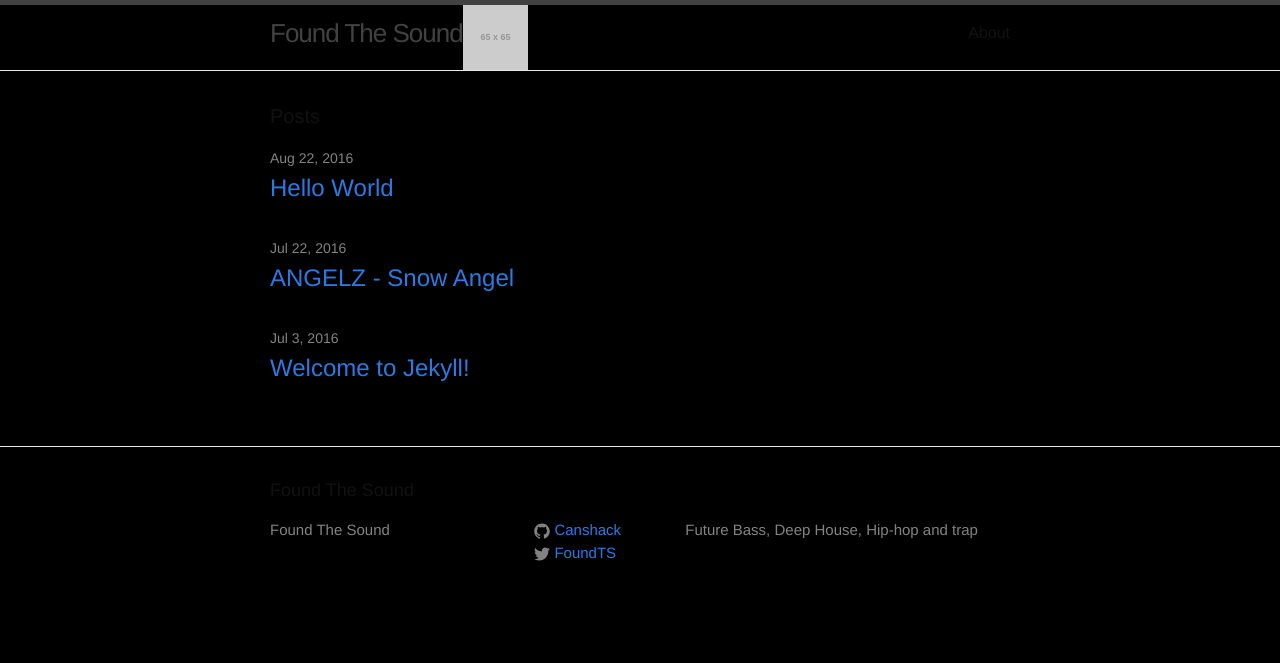
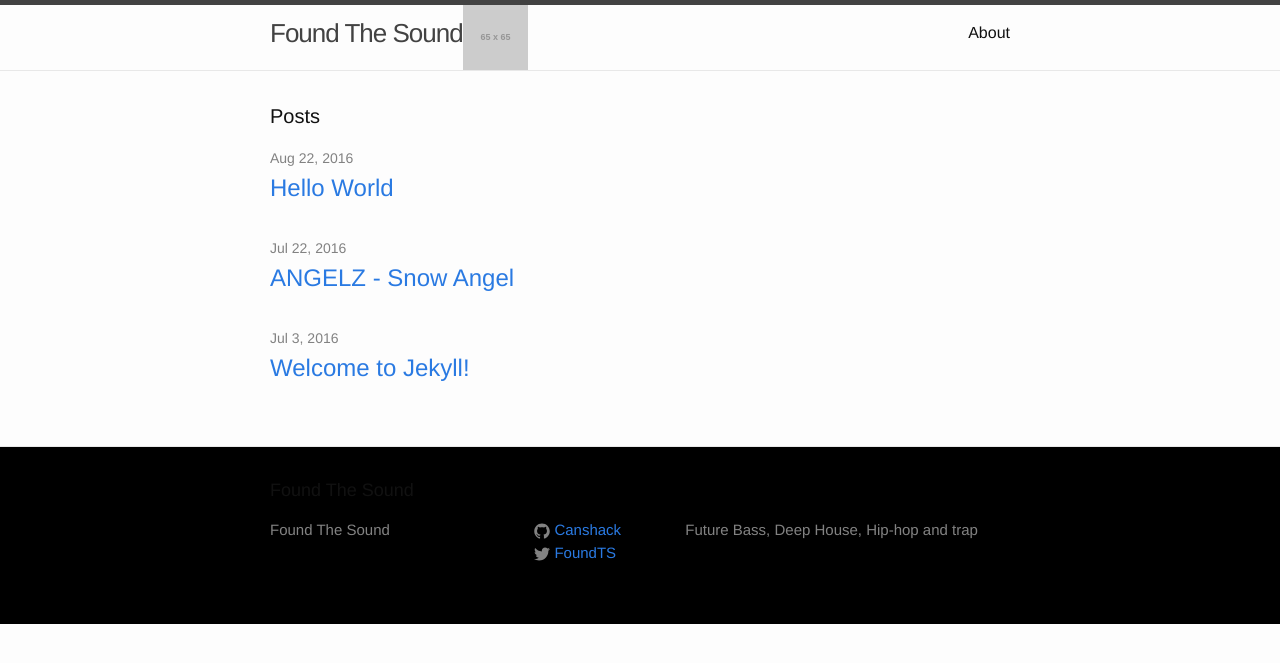
Before and after one commit to tfrenchy/Canshack.github.io, a Jekyll site: the page built from index.html, in a window 1280 px wide. Shown: the top 663 px of the page. Built offline with Jekyll 4.4.1, drawn with Linux system fonts in a browser that asks for light colours.

Commit message:
Revert "Update main.scss"

```diff
--- a/css/main.scss
+++ b/css/main.scss
@@ -15,7 +15,7 @@ $base-line-height: 1.5;
 $spacing-unit:     30px;
 
 $text-color:       #111;
-$background-color: #000000;
+$background-color: #fdfdfd;
 $brand-color:      #2a7ae2;
 
 $grey-color:       #828282;
```
